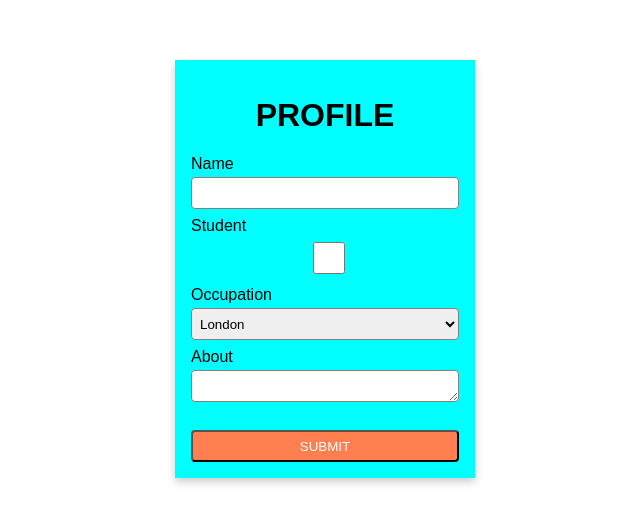
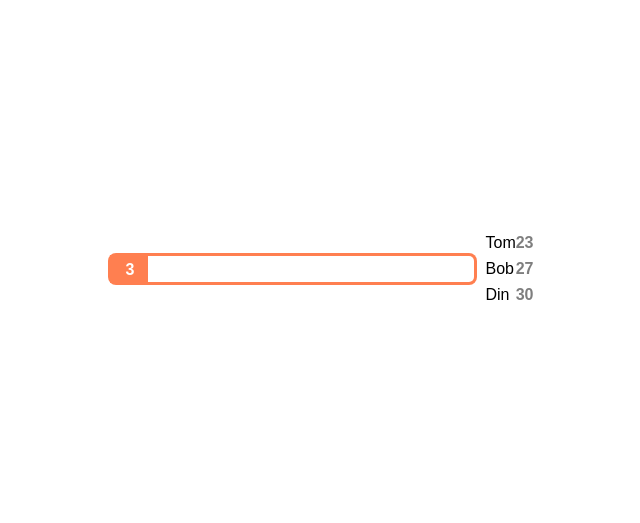
Before and after one commit to ViktorSenyk/react, a React (Create React App) app in the folder 9_forms/1_task/: page / in a window 1280 px wide. Shown: the part 139-662 px from the top of the page, without its empty margins (315-955 px from the left). Built offline with nearby package versions, Linux system fonts and the light colour scheme.

Commit message:
add task 4

```diff
--- a/9_forms/1_task/src/App.jsx
+++ b/9_forms/1_task/src/App.jsx
@@ -1,12 +1,18 @@
 import React, { Component } from 'react';
-import UserForm from './UserForm';
+import UsersList from './UsersList';
 
 export default class App extends Component {
   createUser = (userObj) => console.log(userObj);
 
+  usersList = [
+    { name: 'Tom', age: 23, id: 1 },
+    { name: 'Bob', age: 27, id: 2 },
+    { name: 'Din', age: 30, id: 3 },
+  ];
+
   render = () => (
     <>
-      <UserForm onSubmit={this.createUser} />
+      <UsersList users={this.usersList} />
     </>
   );
 }
--- /dev/null
+++ b/9_forms/1_task/src/Filter.jsx
@@ -0,0 +1,24 @@
+import React, { Component } from 'react';
+
+export default class Filter extends Component {
+  state = {
+    filterText: '',
+  };
+
+  onChanger = (e) => this.setState({ filterText: e.target.value });
+
+  render = () => (
+    <div className="filter">
+      <span className="filter__count">{this.props.count}</span>
+      <input
+        type="text"
+        className="filter__input"
+        value={this.state.filterText}
+        onChange={(e) => {
+          this.onChanger(e);
+          this.props.onChange(e.target.value);
+        }}
+      />
+    </div>
+  );
+}
--- /dev/null
+++ b/9_forms/1_task/src/User.jsx
@@ -0,0 +1,10 @@
+import React, { Component } from 'react';
+
+export default class User extends Component {
+  render = () => (
+    <li className="user">
+      <span className="user__name">{this.props.name}</span>
+      <span className="user__age">{this.props.age}</span>
+    </li>
+  );
+}
--- a/9_forms/1_task/src/UserForm.jsx
+++ /dev/null
@@ -1,63 +0,0 @@
-import React, { Component } from 'react';
-
-export default class UserForm extends Component {
-  setRef = (node) => (this.formRef = node);
-
-  render = () => (
-    <form
-      className="login-form"
-      ref={this.setRef}
-      onSubmit={() => {
-        const formData = [...new FormData(this.formRef)].reduce(
-          (acc, [name, value]) => ({ ...acc, [name]: value }),
-          {}
-        );
-        this.props.onSubmit(formData);
-      }}
-    >
-      <h1 className="form-title">Profile</h1>
-
-      <div className="form-control">
-        <label className="form-label" htmlFor="name">
-          Name
-        </label>
-        <input className="form-input" type="text" id="name" name="name" />
-      </div>
-
-      <div className="form-control">
-        <label className="form-label" htmlFor="student">
-          Student
-        </label>
-        <input
-          className="form-input"
-          type="checkbox"
-          id="student"
-          name="student"
-        />
-      </div>
-
-      <div className="form-control">
-        <label className="form-label" id="occupation" htmlFor="occupation">
-          Occupation
-        </label>
-        <select name="occupation" className="form-input">
-          <option value="london">London</option>
-          <option value="new-york">New York</option>
-          <option value="sidney">Sidney</option>
-          <option value="berlin">Berlin</option>
-        </select>
-      </div>
-
-      <div className="form-control">
-        <label className="form-label" id="about" htmlFor="about">
-          About
-        </label>
-        <textarea name="about" className="form-input"></textarea>
-      </div>
-
-      <button className="submit-button" type="submit">
-        Submit
-      </button>
-    </form>
-  );
-}
--- /dev/null
+++ b/9_forms/1_task/src/UsersList.jsx
@@ -0,0 +1,27 @@
+import React, { Component } from 'react';
+import Filter from './Filter';
+import User from './User';
+
+export default class UsersList extends Component {
+  state = {
+    users: this.props.users,
+  };
+
+  onChanger = (text) =>
+    this.setState({
+      users: this.props.users.filter((user) =>
+        user.name.toLowerCase().includes(text.toLowerCase())
+      ),
+    });
+
+  render = () => (
+    <>
+      <Filter count={this.state.users.length} onChange={this.onChanger} />
+      <ul className="users">
+        {this.state.users.map((user) => (
+          <User key={user.id} {...user} />
+        ))}
+      </ul>
+    </>
+  );
+}
--- a/9_forms/1_task/src/index.scss
+++ b/9_forms/1_task/src/index.scss
@@ -13,43 +13,48 @@ body {
   align-items: center;
 }
 
-form {
-  width: 300px;
-  background-color: aqua;
-  padding: 16px;
-  box-shadow: 0px 4px 8px 0px rgba(0, 0, 0, 0.2);
-  margin: auto;
+.users {
+  list-style-type: none;
+  padding: 0;
 }
 
-.form-title {
-  text-align: center;
-  text-transform: uppercase;
+.user {
+  margin: 8px;
+  display: flex;
+
+  &__age {
+    font-weight: 700;
+    opacity: 0.5;
+    margin-left: auto;
+  }
 }
 
-.form-control {
-  margin-bottom: 8px;
+.filter {
+  display: flex;
+  height: 32px;
+
+  &__input {
+    flex: 1;
+    border-top-right-radius: 8px;
+    border-bottom-right-radius: 8px;
+    border: 3px solid #ff7f50;
+    border-left: none;
+    padding: 8px;
+    font-size: 24px;
+    outline: none;
+  }
+
+  &__count {
+    border-top-left-radius: 8px;
+    border-bottom-left-radius: 8px;
+    border: 3px solid #ff7f50;
+    border-right: none;
+    width: 40px;
+    line-height: 28px;
+    text-align: center;
+    text-transform: uppercase;
+    font-weight: 700;
+    background: #ff7f50;
+    color: #fff;
+  }
 }
-
-.form-label {
-  display: block;
-  margin-bottom: 4px;
-}
-
-.form-input {
-  width: 100%;
-  height: 32px;
-  border-radius: 4px;
-  border: 1px solid grey;
-  padding: 4px;
-  outline: none;
-}
-
-.submit-button {
-  width: 100%;
-  height: 32px;
-  text-transform: uppercase;
-  border-radius: 4px;
-  margin-top: 16px;
-  background-color: coral;
-  color: white;
-}
```
